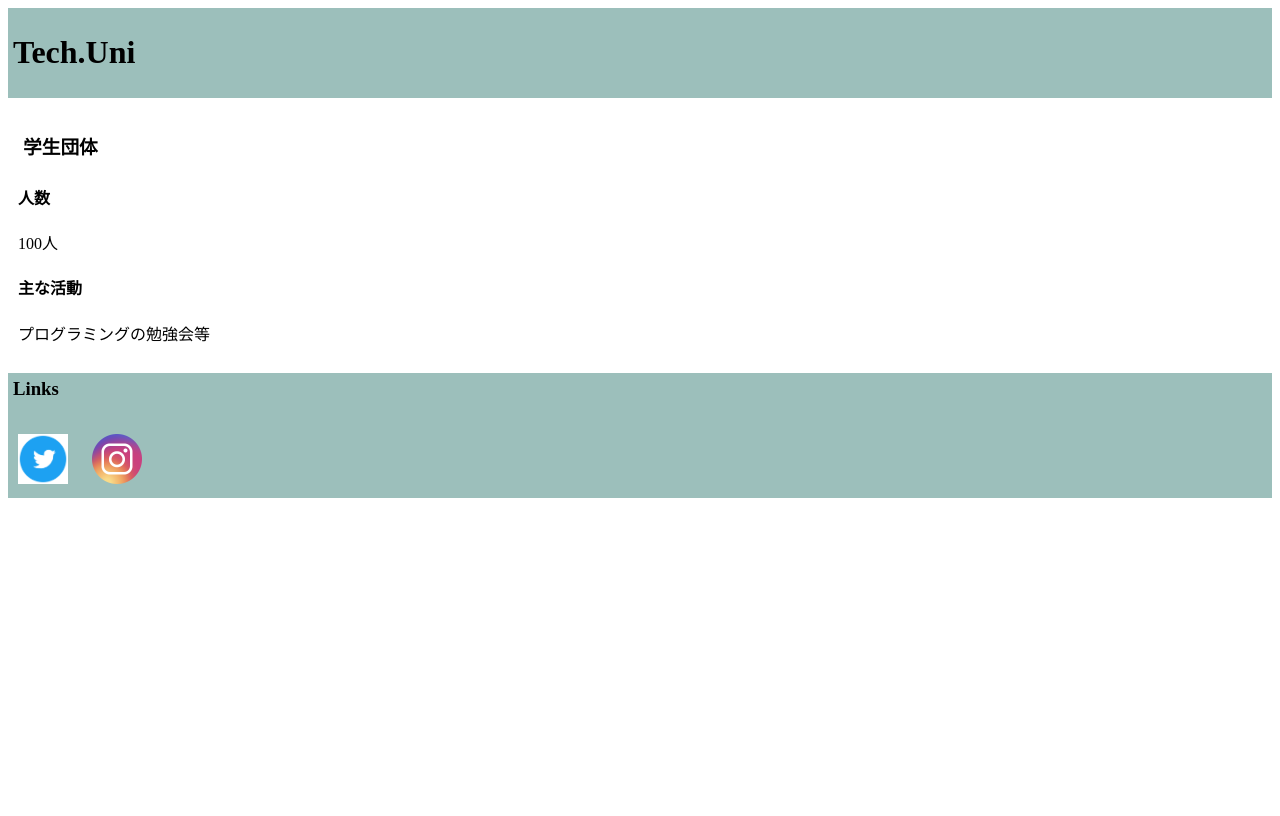
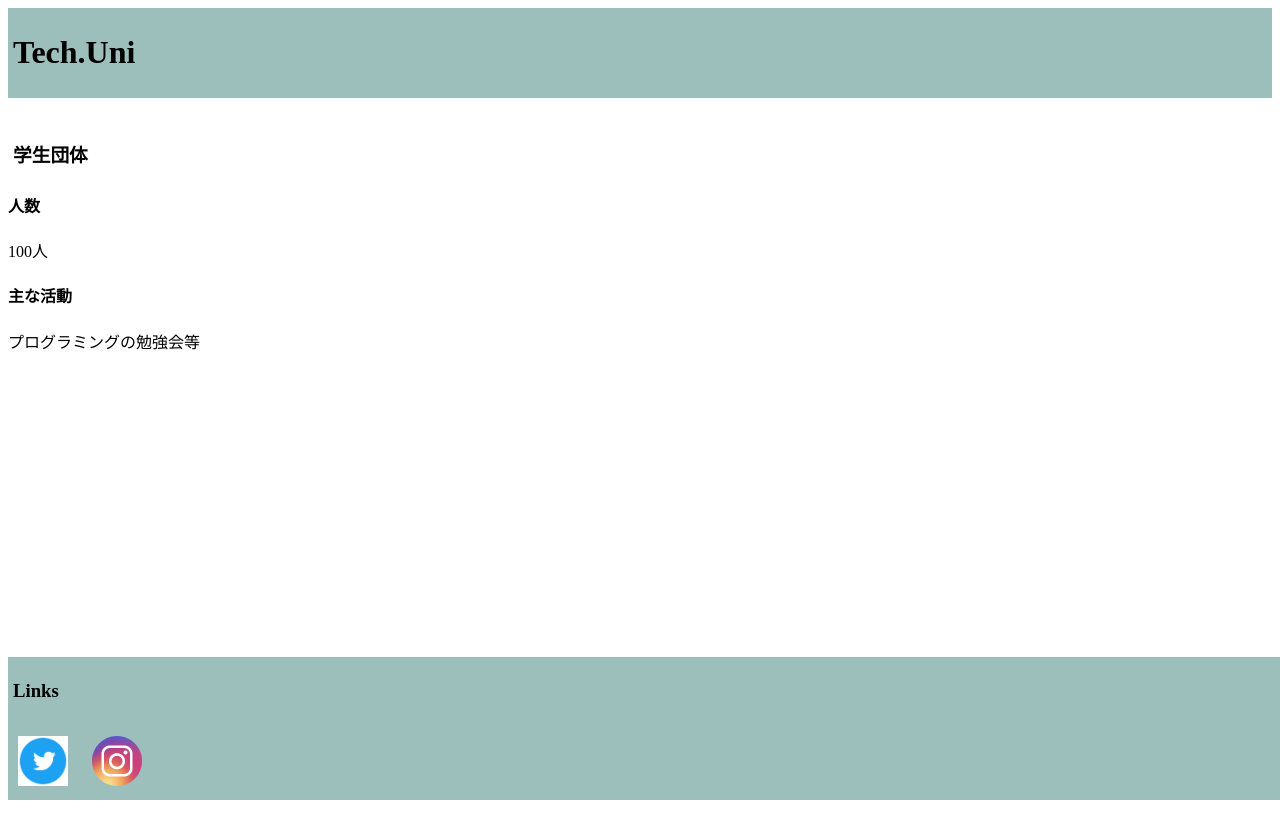
Before and after one commit to TechUni2020/Welcome-2023, a plain HTML site: page index.html in a window 1280 px wide. Drawn offline with Linux system fonts and the light colour scheme.

Commit message:
footer moved to bottom

```diff
--- a/index.html
+++ b/index.html
@@ -5,19 +5,21 @@
     <title>Tech.Uni</title>
 </head>
 <body>
+    <div class="container">
         <header>
             <h1>Tech.Uni</h1>
         </header>
-    <div>
+        <hoge>
             <h3>学生団体</h3>
             <h4>人数</h4>
             <p1>100人</p1>
             <h4>主な活動</h4>
             <p1>プログラミングの勉強会等</p1>
-    </div>
-</body>
+        </hoge>
         <footer>
             <h3>Links</h3>
             <img src="twittericon.png" alt="twitter icon" id="twitter">
             <img src="instagramicon.png" alt="instagram icon" id="instagram">
         </footer>
+    </div>
+</body>
--- a/style.css
+++ b/style.css
@@ -1,5 +1,12 @@
+container{
+    position: relative;
+    padding-bottom: 60px;
+    box-sizing: border-box;
+    min-height: 100vh;
+}
 body{
     padding:0;
+    min-height:100vh;
 }
 header{
     display:flex;
@@ -9,8 +16,8 @@ header{
 header>h1{
     padding:5px;
 }
-div{
-    padding:10px;
+hoge{
+    margin-left:20px;
 }
 #twitter{
 width:50px;
@@ -29,4 +36,7 @@ h3{
 
 footer{
     background-color:#9CBFBB;
+    position: absolute;
+    bottom: 0;
+    width:100%;
 }
```
Lines whose indentation alone changed are shown as unchanged.
